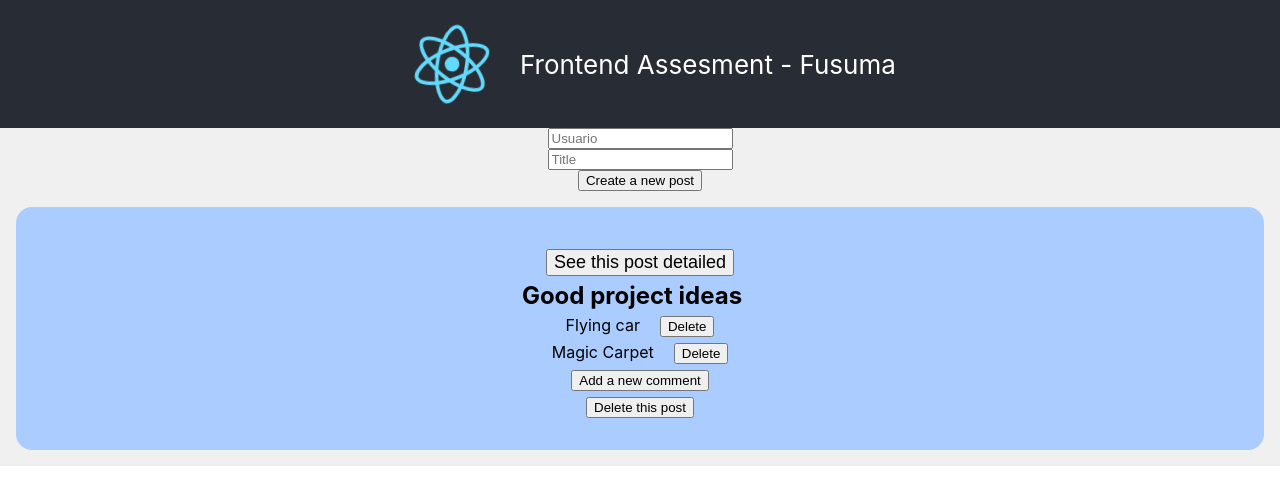
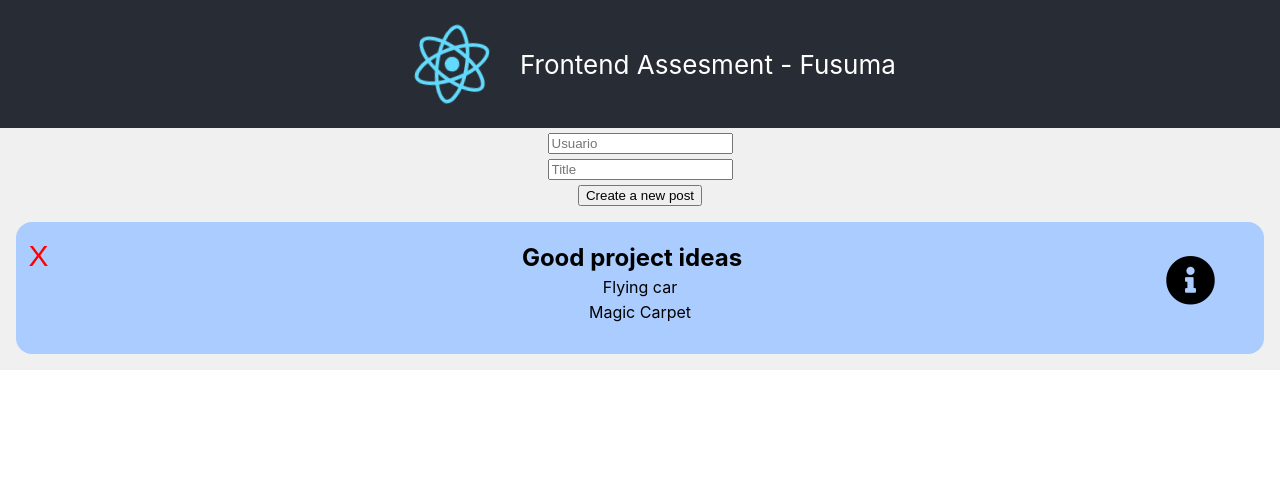
Before and after one commit to Fusuma-Tech/front-assesment, a React (Create React App) app: page / in a window 1280 px wide. Shown: the top 504 px of the page. Built offline with nearby package versions, Linux system fonts and the light colour scheme; data requests are answered from the project's data file.

Commit message:
Improve the style

```diff
--- a/public/index.html
+++ b/public/index.html
@@ -3,6 +3,12 @@
   <head>
     <meta charset="utf-8" />
     <link rel="icon" href="%PUBLIC_URL%/favicon.ico" />
+    <link
+    rel="stylesheet"
+    href="https://pro.fontawesome.com/releases/v5.10.0/css/all.css"
+    integrity="sha384-AYmEC3Yw5cVb3ZcuHtOA93w35dYTsvhLPVnYs9eStHfGJvOvKxVfELGroGkvsg+p"
+    crossorigin="anonymous"
+    />
     <meta name="viewport" content="width=device-width, initial-scale=1" />
     <meta name="theme-color" content="#000000" />
     <meta
--- a/src/App.css
+++ b/src/App.css
@@ -1,3 +1,6 @@
+*{
+  margin: 0;
+}
 .App {
   text-align: center;
   height: 100vh;
--- a/src/App.js
+++ b/src/App.js
@@ -3,7 +3,7 @@ import Home from "./pages/Home";
 
 import PostContextProvider from "./context/PostContext";
 import { BrowserRouter, Route, Routes } from "react-router-dom";
-import DetailsPost from "./components/DetailsPost";
+import PostDetails from "./components/PostDetails";
 
 function App() {
   return (
@@ -11,7 +11,7 @@ function App() {
       <BrowserRouter>
         <Routes>
           <Route path="/" element={<Home />} />
-          <Route path="/showPost" element={<DetailsPost />}/>
+          <Route path="/showPost" element={<PostDetails />}/>
         </Routes>
       </BrowserRouter>
     </PostContextProvider>
--- a/src/components/Buttons.js
+++ b/src/components/Buttons.js
@@ -1,10 +1,12 @@
-import { useContext } from "react";
+import { useContext, useRef } from "react";
 import { PostContext } from "../context/PostContext";
 import { deleteThis, postNew } from "../services/comments";
 // import { deletePost, makeNewPost } from "../services/posts";
 
 function Button({buttonEffect,thisId,thisPost}) {
     const {postsData,commentsData,getNewComment} = useContext(PostContext);
+    const userRef = useRef();
+    const titleRef = useRef();
 
     function addComment() {
         const newCommentText = window.prompt("The text of your new comment");
@@ -21,8 +23,9 @@ function Button({buttonEffect,thisId,thisPost}) {
     }
 
     function createPost(e) {
-        const usuario = e.target.previousSibling.previousSibling.value;
-        const title = e.target.previousSibling.value;
+        e.preventDefault();
+        const usuario = userRef.current.value;
+        const title = titleRef.current.value;
 
         if (usuario !== "" && title !== "") {
             postNew("posts",{
@@ -31,8 +34,8 @@ function Button({buttonEffect,thisId,thisPost}) {
                 name: title,
             }).then(
                 getNewComment("newPost"),
-                e.target.previousSibling.previousSibling.value = "",
-                e.target.previousSibling.value = ""
+                userRef.value = "",
+                titleRef.value = ""
             )
         }
     }
@@ -51,17 +54,17 @@ function Button({buttonEffect,thisId,thisPost}) {
     return(
         <div>
             {buttonEffect === "add"?
-                <button onClick={addComment}>Add a new comment</button>
+                <button className="button" onClick={addComment}>Add a new comment</button>
             :buttonEffect === "create"?
-                <div className="newPostContainer">
-                    <input type={"text"} placeholder="Usuario"/>
-                    <input type={"text"} placeholder="Title"/>
-                    <button onClick={createPost}>Create a new post</button>
-                </div>
+                <form className="newPostContainer" onSubmit={createPost}>
+                    <input type={"text"} placeholder="Usuario" ref={userRef}/>
+                    <input type={"text"} placeholder="Title" ref={titleRef}/>
+                    <input type={"submit"} className="button" value={"Create a new post"} />
+                </form>
             :buttonEffect === "deleteComment"?
-                <button onClick={deleteThisComment}>Delete</button>
+                <button className="button erase-comment" onClick={deleteThisComment}>X</button>
             :
-                <button onClick={deleteThisPost}>Delete this post</button>
+                <button className="button erase-post" onClick={deleteThisPost}>X</button>
             }
         </div>
     )
--- a/src/components/Comment.css
+++ b/src/components/Comment.css
@@ -1,8 +1,3 @@
-.Comment-link{
-  color: black;
-  text-decoration: none;
-}
-
 .Comment-container {
   display: flex;
   flex-direction: column;
@@ -12,7 +7,7 @@
   gap: 5px;
   border-radius: 1rem;
   background-color: #aaccff;
-  padding: 2rem 1rem;
+  padding: 1rem 1rem 2rem 1rem;
   margin: 1rem;
 }
 
@@ -26,11 +21,22 @@
   display: flex;
   flex-direction: column;
   align-items: center;
+  gap: 5px;
+  margin-top: 5px;
 }
 
 .comment{
   display: flex;
   gap: 20px;
+}
+
+.buttonPostDatails{
+  font-size: large;
+  width:6%;
+  position: absolute;
+  right: 4%;
+  border: none;
+  background-color: transparent;
 }
 
 .buttonMainPage{
@@ -39,3 +45,31 @@
   align-self:center;
   margin-top: 10px;
 }
+
+[class^="button"]{
+  cursor: pointer;
+}
+
+[class*="erase"]{
+  border: none;
+  background-color: transparent;
+  color: red;
+}
+.erase-comment{
+  font-size: 18px;
+  padding-top:3px;
+}
+.erase-post{
+  font-size: 30px;
+  width:6%;
+  position: absolute;
+  left: 0%;
+}
+
+.Comment-link{
+  color: black;
+  text-decoration: none;
+  display: flex;
+  flex-direction: column;
+  padding: 5px;
+}
--- a/src/components/Comment.jsx
+++ b/src/components/Comment.jsx
@@ -12,14 +12,18 @@ const Comment = () => {
       {postsData.map(post=>{
         return(
           <div key={post.id} className="Comment-container">
-            <button className="buttonMainPage" onClick={()=>{getPostShowed(post.id-1)}}><Link to={"/showPost"} className="Comment-link">See this post detailed</Link></button>
+            <Button buttonEffect="delete" thisPost={post}/>
+            <button className="buttonPostDatails" onClick={()=>{getPostShowed(post.id-1)}}>
+              <Link to={"/showPost"} className="Comment-link">
+                <i className="fa fa-info-circle" style={{fontSize:"50px"}}></i>
+              </Link>
+            </button>
             <div className="Comment-name">{post.name}</div>
             {commentsData.map((comment)=>{
               if (post.id === comment.postId) {
                 return(
                   <div key={comment.id} className="comment">
                     <div>{comment.text}</div>
-                    <Button buttonEffect="deleteComment" thisId={comment.id}/>
                   </div>
                 )
               }
@@ -27,8 +31,6 @@ const Comment = () => {
                 return null
               }
             })}
-          <Button buttonEffect="add" thisPost={post}/>
-          <Button buttonEffect="delete" thisPost={post}/>
           </div>
         )
       })}
--- a/src/components/DetailsPost.js
+++ b/src/components/PostDetails.js
@@ -2,8 +2,9 @@ import logo from "../logo.svg";
 import { Link } from "react-router-dom";
 import { useContext } from "react";
 import { PostContext } from "../context/PostContext";
+import Button from "./Buttons";
 
-function DetailsPost() {
+function PostDetails() {
     const {postsData,commentsData,postShowed} = useContext(PostContext);
 
     return(
@@ -22,6 +23,7 @@ function DetailsPost() {
                         return(
                         <div key={comment.id} className="comment">
                             <div>{comment.text}</div>
+                            <Button buttonEffect="deleteComment" thisId={comment.id}/>
                         </div>
                         )
                     }
@@ -29,10 +31,11 @@ function DetailsPost() {
                         return null
                     }
                     })}
+                <Button buttonEffect="add" thisPost={postsData[postShowed]}/>
                 </div>
             </main>
       </div>
     )
 }
 
-export default DetailsPost;
+export default PostDetails;
```
